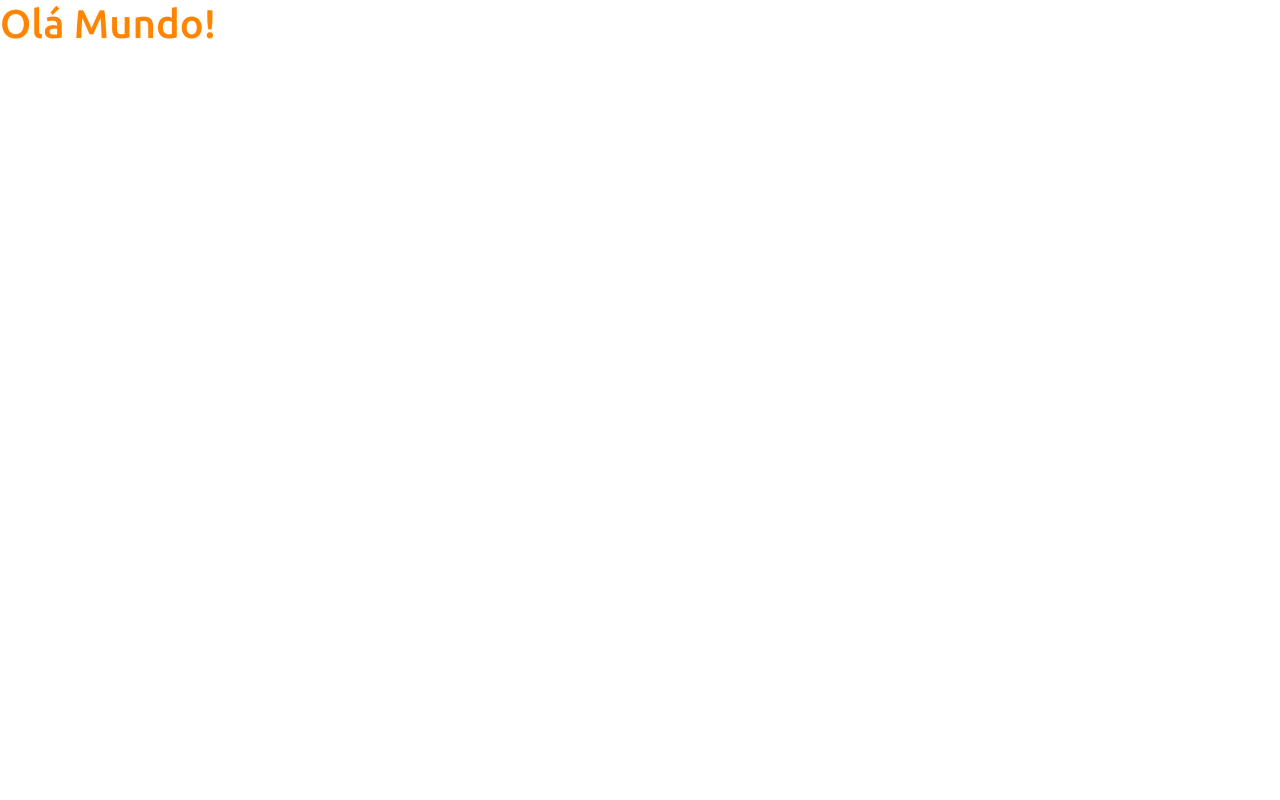
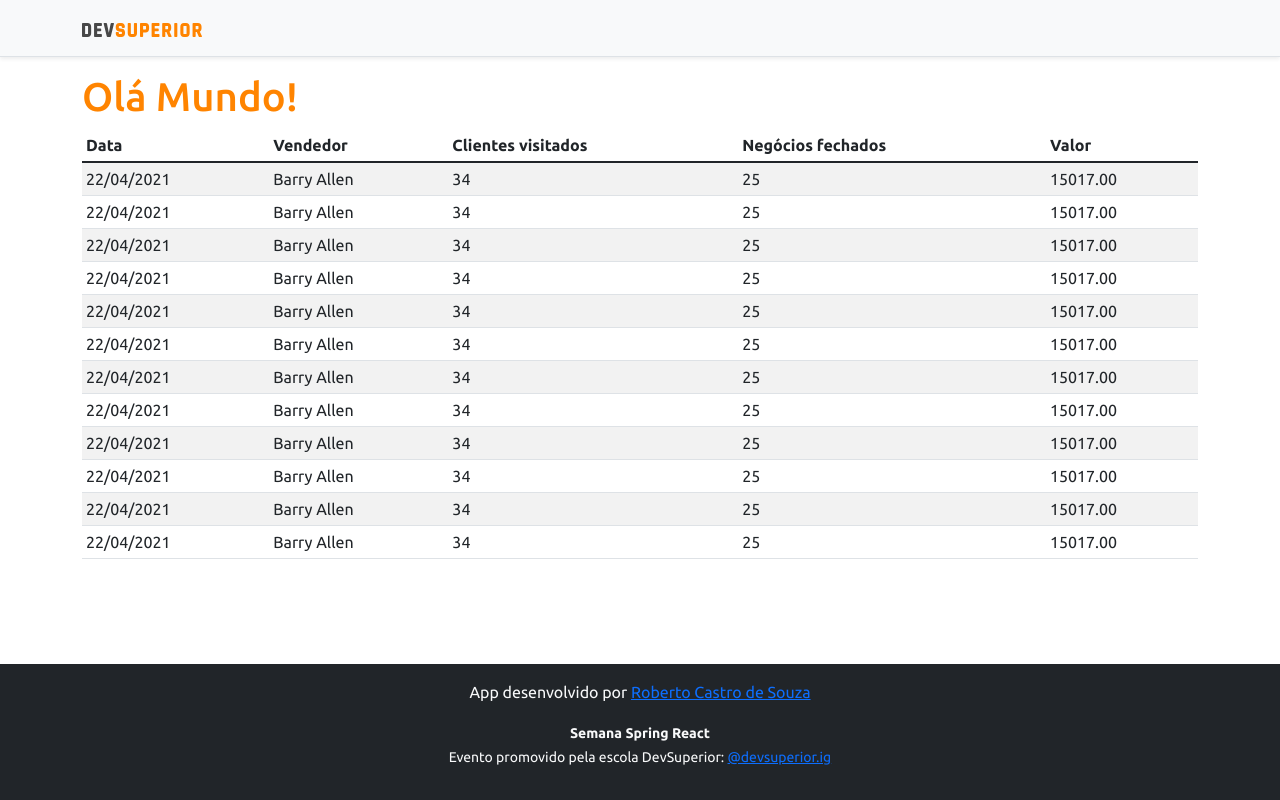
Before and after one commit to robertsouzza/projeto-sds5, a React (Create React App) app in the folder frontend/: page / in a window 1280 px wide. Built offline with nearby package versions, Linux system fonts and the light colour scheme.

Commit message:
Basic static components

```diff
--- a/frontend/src/App.tsx
+++ b/frontend/src/App.tsx
@@ -1,9 +1,18 @@
+import DataTable from "compnents/DataTable";
+import Footer from "compnents/Footer";
+import NavBar from "compnents/NavBar";
 
 function App() {
   return (
-    <div >
-       <h1 className ="text-primary">Olá Mundo!</h1>
-    </div>
+    <>
+      <NavBar />
+      <div className="container">
+        <h1 className="text-primary">Olá Mundo!</h1>
+
+        <DataTable />
+      </div>
+      <Footer />
+    </>
   );
 }
 
--- /dev/null
+++ b/frontend/src/compnents/DataTable/index.tsx
@@ -0,0 +1,116 @@
+function DataTable() {
+    return (
+        <div className="table-responsive">
+            <table className="table table-striped table-sm">
+                <thead>
+                    <tr>
+                        <th>Data</th>
+                        <th>Vendedor</th>
+                        <th>Clientes visitados</th>
+                        <th>Negócios fechados</th>
+                        <th>Valor</th>
+                    </tr>
+                </thead>
+                <tbody>
+                    <tr>
+                        <td>22/04/2021</td>
+                        <td>Barry Allen</td>
+                        <td>34</td>
+                        <td>25</td>
+                        <td>15017.00</td>
+                    </tr>
+
+                    <tr>
+                        <td>22/04/2021</td>
+                        <td>Barry Allen</td>
+                        <td>34</td>
+                        <td>25</td>
+                        <td>15017.00</td>
+                    </tr>
+
+                    <tr>
+                        <td>22/04/2021</td>
+                        <td>Barry Allen</td>
+                        <td>34</td>
+                        <td>25</td>
+                        <td>15017.00</td>
+                    </tr>
+
+                    <tr>
+                        <td>22/04/2021</td>
+                        <td>Barry Allen</td>
+                        <td>34</td>
+                        <td>25</td>
+                        <td>15017.00</td>
+                    </tr>
+
+                    <tr>
+                        <td>22/04/2021</td>
+                        <td>Barry Allen</td>
+                        <td>34</td>
+                        <td>25</td>
+                        <td>15017.00</td>
+                    </tr>
+
+                    <tr>
+                        <td>22/04/2021</td>
+                        <td>Barry Allen</td>
+                        <td>34</td>
+                        <td>25</td>
+                        <td>15017.00</td>
+                    </tr>
+
+                    <tr>
+                        <td>22/04/2021</td>
+                        <td>Barry Allen</td>
+                        <td>34</td>
+                        <td>25</td>
+                        <td>15017.00</td>
+                    </tr>
+
+                    <tr>
+                        <td>22/04/2021</td>
+                        <td>Barry Allen</td>
+                        <td>34</td>
+                        <td>25</td>
+                        <td>15017.00</td>
+                    </tr>
+
+                    <tr>
+                        <td>22/04/2021</td>
+                        <td>Barry Allen</td>
+                        <td>34</td>
+                        <td>25</td>
+                        <td>15017.00</td>
+                    </tr>
+
+                    <tr>
+                        <td>22/04/2021</td>
+                        <td>Barry Allen</td>
+                        <td>34</td>
+                        <td>25</td>
+                        <td>15017.00</td>
+                    </tr>
+
+                    <tr>
+                        <td>22/04/2021</td>
+                        <td>Barry Allen</td>
+                        <td>34</td>
+                        <td>25</td>
+                        <td>15017.00</td>
+                    </tr>
+
+                    <tr>
+                        <td>22/04/2021</td>
+                        <td>Barry Allen</td>
+                        <td>34</td>
+                        <td>25</td>
+                        <td>15017.00</td>
+                    </tr>
+                </tbody>
+            </table>
+        </div>
+    );
+}
+
+export default DataTable;
--- /dev/null
+++ b/frontend/src/compnents/Footer/index.tsx
@@ -0,0 +1,13 @@
+function Footer() {
+    return (
+        <footer className="footer mt-auto py-3 bg-dark">
+            <div className="container">
+                <p className="text-light">App desenvolvido por <a href="https://github.com/robertsouzza" target="_blank" rel="noreferrer">Roberto Castro de Souza</a></p>
+                <p className="text-light"><small><strong>Semana Spring React</strong><br />
+                    Evento promovido pela escola DevSuperior: <a href="https://instagram.com/devsuperior.ig" target="_blank" rel="noreferrer">@devsuperior.ig</a></small></p>
+            </div>
+        </footer>
+    );
+}
+
+export default Footer;
--- /dev/null
+++ b/frontend/src/compnents/NavBar/index.tsx
@@ -0,0 +1,15 @@
+import ImgDsDark from 'assets/img/ds-dark.svg';
+
+function NavBar() {
+    return (
+        <div className="d-flex flex-column flex-md-row align-items-center p-3 px-md-4 mb-3 bg-light border-bottom shadow-sm">
+            <div className="container">
+                <nav className="my-2 my-md-0 mr-md-3">
+                    <img src={ImgDsDark} alt="DevSuperior" width="120" />
+                </nav>
+            </div>
+        </div>
+    );
+}
+
+export default NavBar;
```
Also changed, not shown: frontend/src/assets/img/ds-dark.svg (added).
